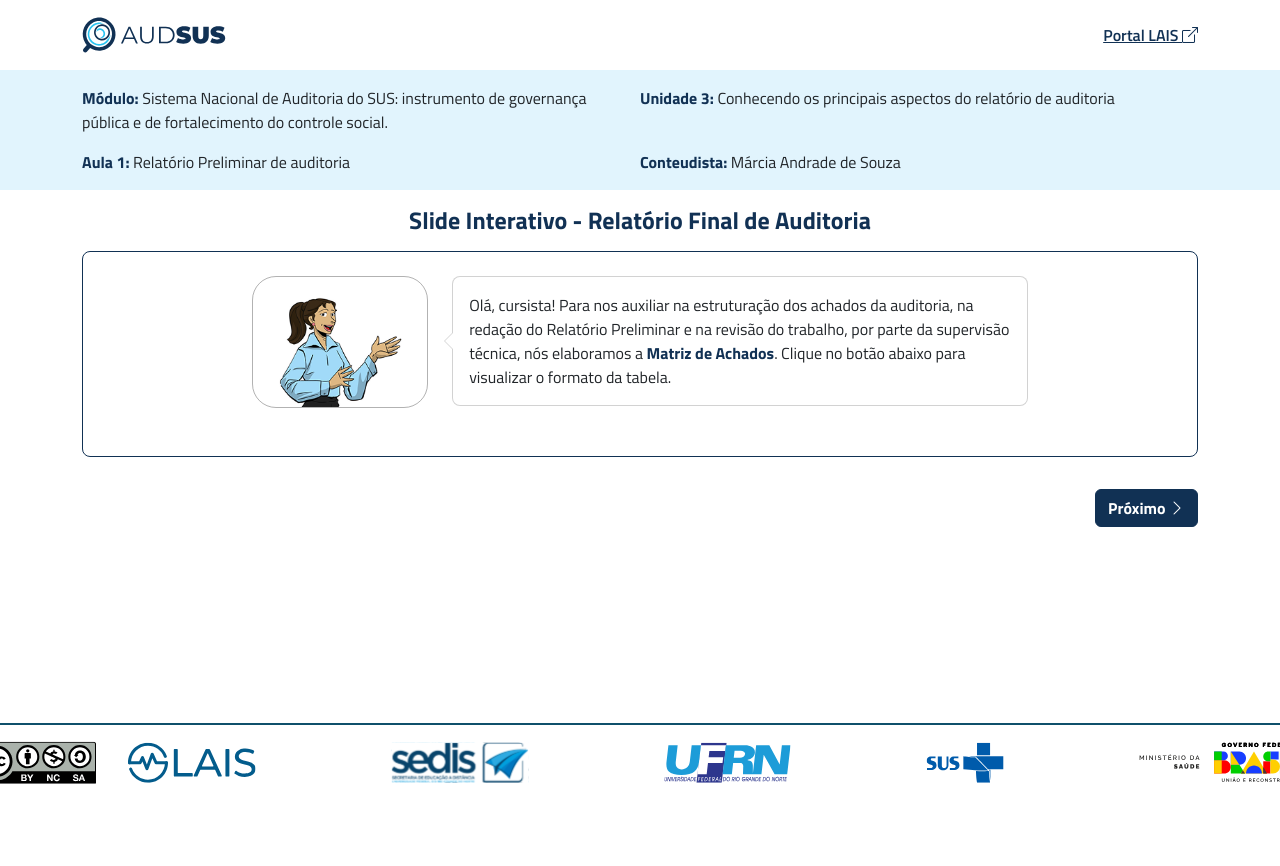
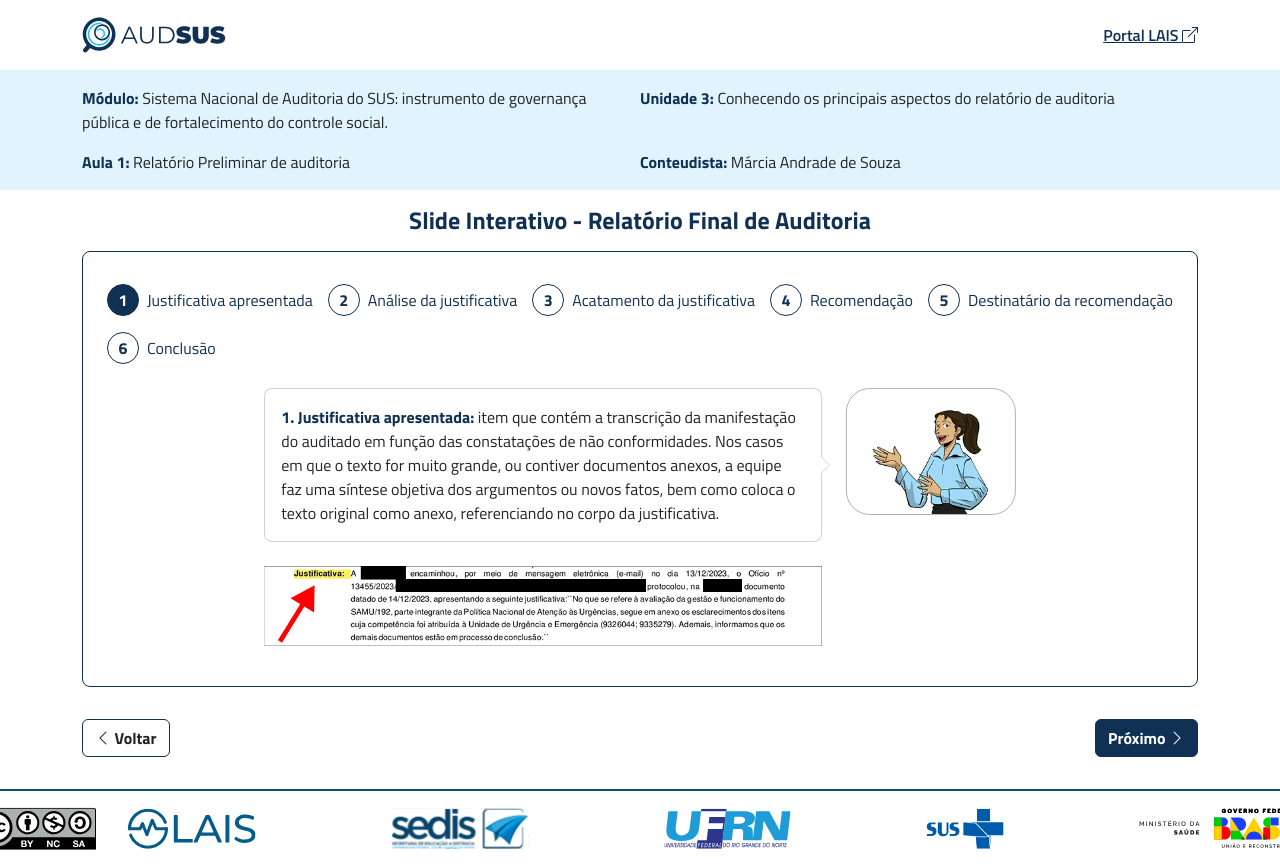
Before and after one commit to OliAtaide/AUDSUS---Sistema-Nacional-de-Auditoria-do-SUS-Relatorio-Final, a Vue app: page /#/01 in a window 1280 px wide. Shown: the top 866 px of the page. Before the commit the page ends 800 px from the top, so only its background shows below. Built offline with nearby package versions, Linux system fonts and the light colour scheme.

Commit message:
revisao 16-04-2025

```diff
--- a/src/router/index.js
+++ b/src/router/index.js
@@ -1,4 +1,4 @@
-import { createRouter, createWebHistory } from "vue-router";
+import { createRouter, createWebHashHistory } from "vue-router";
 import HomeView from "../views/HomeView.vue";
 import EndView from "@/views/EndView.vue";
 import SlideView from "@/views/SlideView.vue";
@@ -18,7 +18,7 @@
 ];
 
 const router = createRouter({
-  history: createWebHistory(process.env.BASE_URL),
+  history: createWebHashHistory(process.env.BASE_URL),
   routes,
 });
 
--- a/src/views/SlideView.vue
+++ b/src/views/SlideView.vue
@@ -23,13 +23,12 @@
 const slides = [SlideOne, SlideTwo, SlideThree, SlideFour, SlideFive, SlideSix, SlideLast];
 
 const titles = [
-  "Dados Básicos",
-  "Introdução",
-  "Metodologia",
-  "Constatação",
-  "Evidência",
-  "Fonte de evidência",
-  "Responsável"
+  "Justificativa apresentada",
+  "Análise da justificativa",
+  "Acatamento da justificativa",
+  "Recomendação",
+  "Destinatário da recomendação",
+  "Conclusão",
 ]
 
 function getComp() {
@@ -72,7 +71,7 @@
     <div class="card-body">
       <ul class="nav">
         <li class="nav-item" v-for="i in slides.length - 1" :key="i">
-          <a class="nav-link" :class="i < $route.params.id ? 'active' : ( i == $route.params.id ? 'current' : '')" aria-current="page" :href=i>
+          <router-link :to="`${i}`" class="nav-link px-0" :class="i < $route.params.id ? 'active' : ( i == $route.params.id ? 'current' : '')" aria-current="page" >
             <div class="number">
               <i v-if="i < $route.params.id" class="bi bi-check"></i>
               <span v-else>
@@ -80,7 +79,7 @@
               </span>
             </div>
             {{ titles[i-1] }}
-          </a>
+          </router-link>
         </li>
       </ul>
       <div :if="isMounted.value" class="container main p-3">
--- a/vue.config.js
+++ b/vue.config.js
@@ -1,4 +1,8 @@
-const { defineConfig } = require('@vue/cli-service')
+const { defineConfig } = require("@vue/cli-service");
 module.exports = defineConfig({
-  transpileDependencies: true
-})
+  transpileDependencies: true,
+  publicPath: "",
+  devServer: {
+    historyApiFallback: true,
+  },
+});
```
Also changed, not shown: src/assets/pages/1.png, src/assets/pages/3.png.
